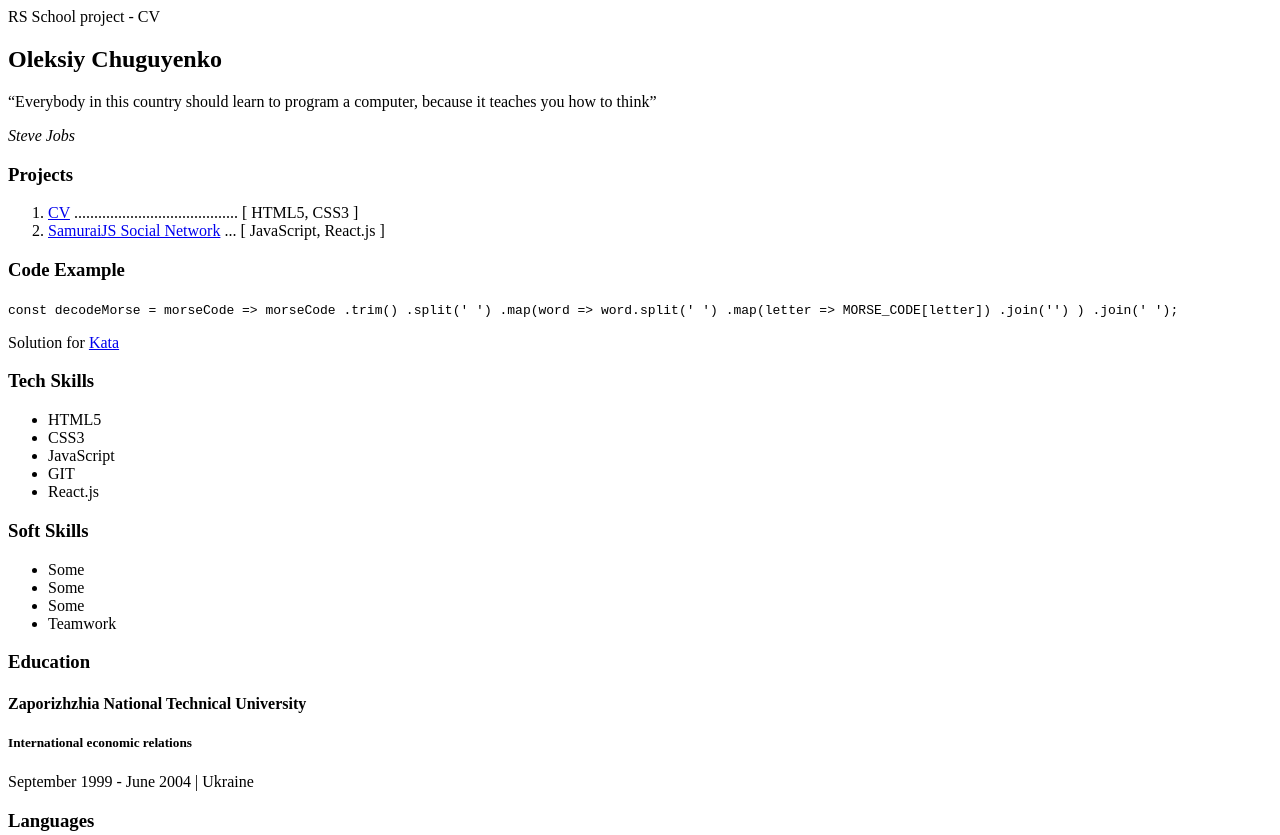
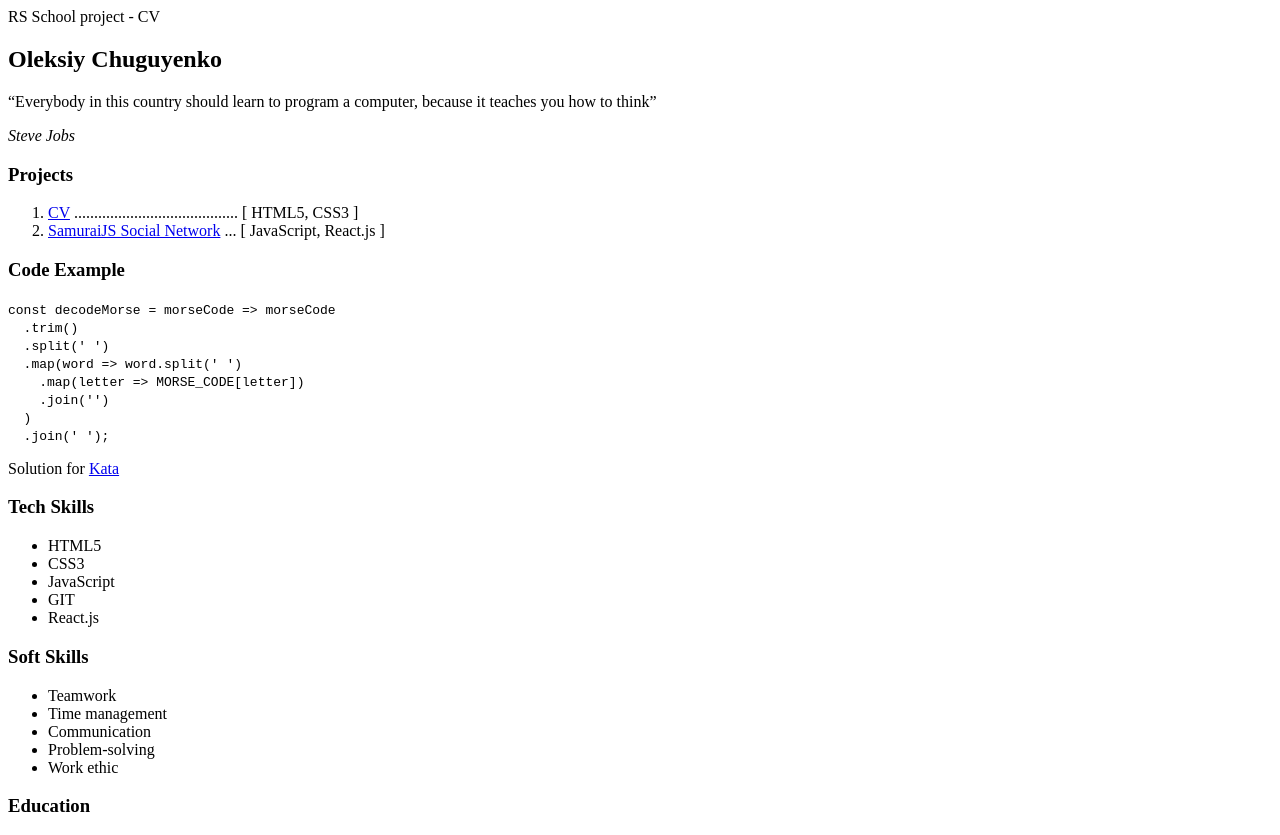
Before and after one commit to AleksGF/rsschool-cv, a plain HTML site: page index.html in a window 1280 px wide. Shown: the top 835 px of the page. Drawn offline with Linux system fonts and the light colour scheme.

Commit message:
feat: fill soft skills section

```diff
--- a/index.html
+++ b/index.html
@@ -13,7 +13,7 @@
 <div class="wrapper">
     <!-- Header -->
     <header class="header">
-RS School project - CV
+        RS School project - CV
     </header>
     <!-- Main Content -->
     <main class="main_content">
@@ -21,7 +21,8 @@ RS School project - CV
         <section class="about">
             <h1 class="about_name">Oleksiy Chuguyenko</h1>
             <div class="about_description">
-                <q class="quote">Everybody in this country should learn to program a computer, because it teaches you how to think</q>
+                <q class="quote">Everybody in this country should learn to program a computer, because it teaches you
+                    how to think</q>
                 <p class="quote_author"><em>Steve Jobs</em></p>
             </div>
         </section>
@@ -45,16 +46,18 @@ RS School project - CV
         <section class="code_example">
             <h3 class="main_title">Code Example</h3>
             <code class="code_item">
-const decodeMorse = morseCode =&gt; morseCode
-  .trim()
-  .split('   ')
-  .map(word =&gt; word.split(' ')
-    .map(letter =&gt; MORSE_CODE[letter])
-    .join('')
-  )
-  .join(' ');
+                const decodeMorse = morseCode =&gt; morseCode<br>
+                &nbsp;&nbsp;.trim()<br>
+                &nbsp;&nbsp;.split(' ')<br>
+                &nbsp;&nbsp;.map(word =&gt; word.split(' ')<br>
+                &nbsp;&nbsp;&nbsp;&nbsp;.map(letter =&gt; MORSE_CODE[letter])<br>
+                &nbsp;&nbsp;&nbsp;&nbsp;.join('')<br>
+                &nbsp;&nbsp;)<br>
+                &nbsp;&nbsp;.join(' ');
             </code>
-            <p class="code_description">Solution for <a class="code_link" href="https://www.codewars.com/kata/54b724efac3d5402db00065e">Kata</a></p>
+            <p class="code_description">Solution for <a class="code_link"
+                                                        href="https://www.codewars.com/kata/54b724efac3d5402db00065e">Kata</a>
+            </p>
         </section>
         <!-- Tech Skills -->
         <section class="skills">
@@ -71,18 +74,19 @@ const decodeMorse = morseCode =&gt; morseCode
         <section class="skills">
             <h3 class="main_title">Soft Skills</h3>
             <ul class="skills_list">
-                <li>Some</li>
-                <li>Some</li>
-                <li>Some</li>
                 <li>Teamwork</li>
+                <li>Time management</li>
+                <li>Communication</li>
+                <li>Problem-solving</li>
+                <li>Work ethic</li>
             </ul>
         </section>
         <!-- Education -->
         <section class="education">
-            <h3  class="main_title">Education</h3>
-            <h4 class="education_item"><span  class="company-name">Zaporizhzhia National Technical University</span></h4>
+            <h3 class="main_title">Education</h3>
+            <h4 class="education_item"><span class="company-name">Zaporizhzhia National Technical University</span></h4>
             <h5 class="education_speciality">International economic relations</h5>
-            <p  class="education_date">September 1999 - June 2004 <span class="black_item">|</span> Ukraine</p>
+            <p class="education_date">September 1999 - June 2004 <span class="black_item">|</span> Ukraine</p>
         </section>
         <!-- Languages -->
         <section class="languages">
@@ -102,11 +106,21 @@ const decodeMorse = morseCode =&gt; morseCode
         <section class="contacts">
             <h3 class="sidebar_title">Contacts</h3>
             <div>
-                <p class="contact_item"><i class="fa-solid fa-phone"></i>&nbsp;<a class="contact_link phone_link" href="tel:+380666155549">+380&nbsp;66&nbsp;615&nbsp;55&nbsp;49</a></p>
-                <p class="contact_item"><i class="fa-regular fa-envelope"></i>&nbsp;<a class="contact_link" href="mailto:aleksgf@mail.zp.ua">aleksgf@mail.zp.ua</a></p>
-                <p class="contact_item"><i class="fa-brands fa-viber"></i>&nbsp;<a class="contact_link" href="viber://chat?number=380666155549">+380666155549</a></p>
-                <p class="contact_item"><i class="fa-brands fa-discord"></i>&nbsp;<a class="contact_link" href="https://discord.com/users/1022856792180531250">Oleksiy&nbsp;Chuguyenko&nbsp;(@AleksGF)</a></p>
-                <p class="contact_item"><i class="fa-brands fa-github"></i>&nbsp;<a class="contact_link" href="https://github.com/AleksGF">AleksGF</a></p>
+                <p class="contact_item"><i class="fa-solid fa-phone"></i>&nbsp;<a class="contact_link phone_link"
+                                                                                  href="tel:+380666155549">+380&nbsp;66&nbsp;615&nbsp;55&nbsp;49</a>
+                </p>
+                <p class="contact_item"><i class="fa-regular fa-envelope"></i>&nbsp;<a class="contact_link"
+                                                                                       href="mailto:aleksgf@mail.zp.ua">aleksgf@mail.zp.ua</a>
+                </p>
+                <p class="contact_item"><i class="fa-brands fa-viber"></i>&nbsp;<a class="contact_link"
+                                                                                   href="viber://chat?number=380666155549">+380666155549</a>
+                </p>
+                <p class="contact_item"><i class="fa-brands fa-discord"></i>&nbsp;<a class="contact_link"
+                                                                                     href="https://discord.com/users/1022856792180531250">Oleksiy&nbsp;Chuguyenko&nbsp;(@AleksGF)</a>
+                </p>
+                <p class="contact_item"><i class="fa-brands fa-github"></i>&nbsp;<a class="contact_link"
+                                                                                    href="https://github.com/AleksGF">AleksGF</a>
+                </p>
             </div>
         </section>
     </aside>
```
